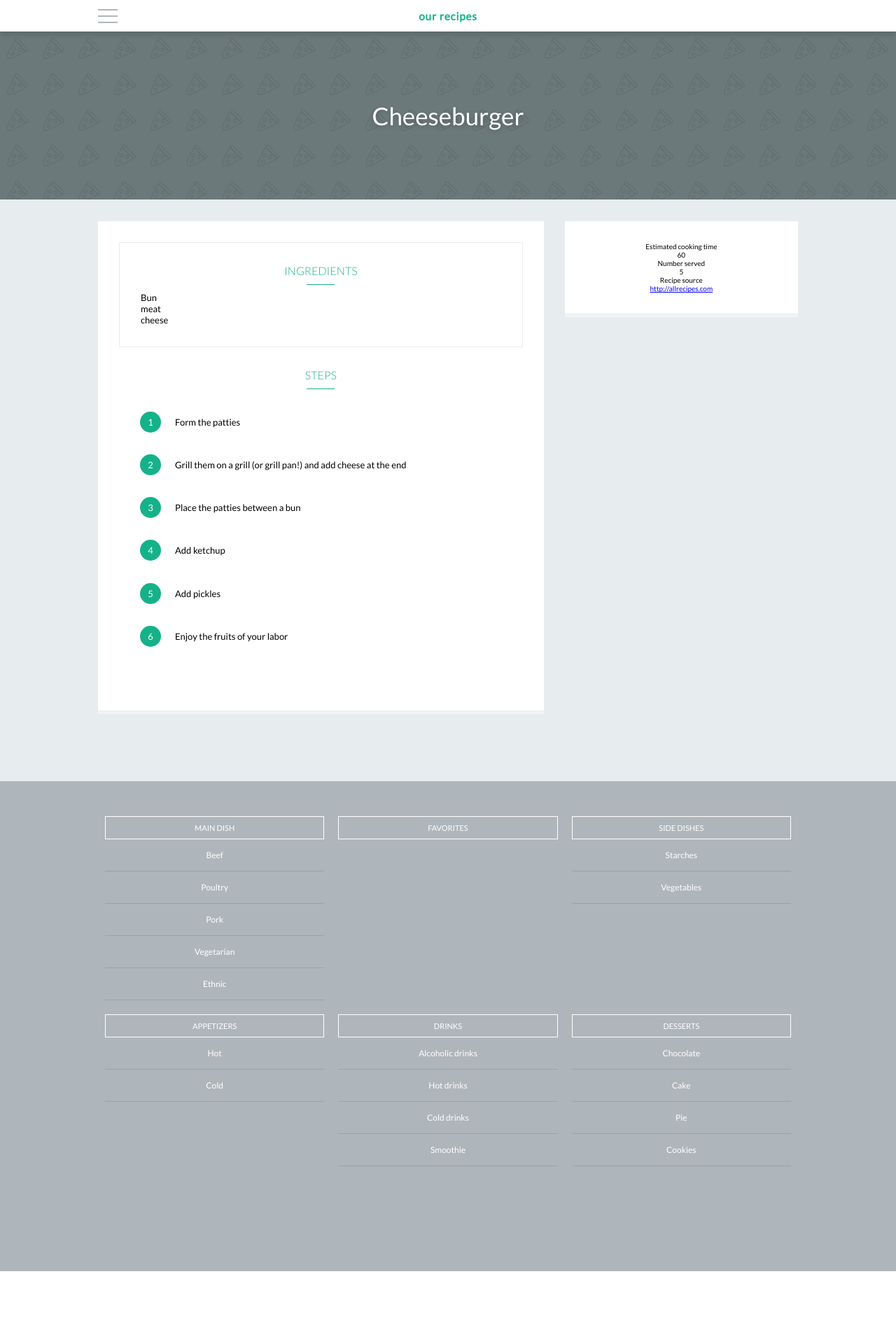
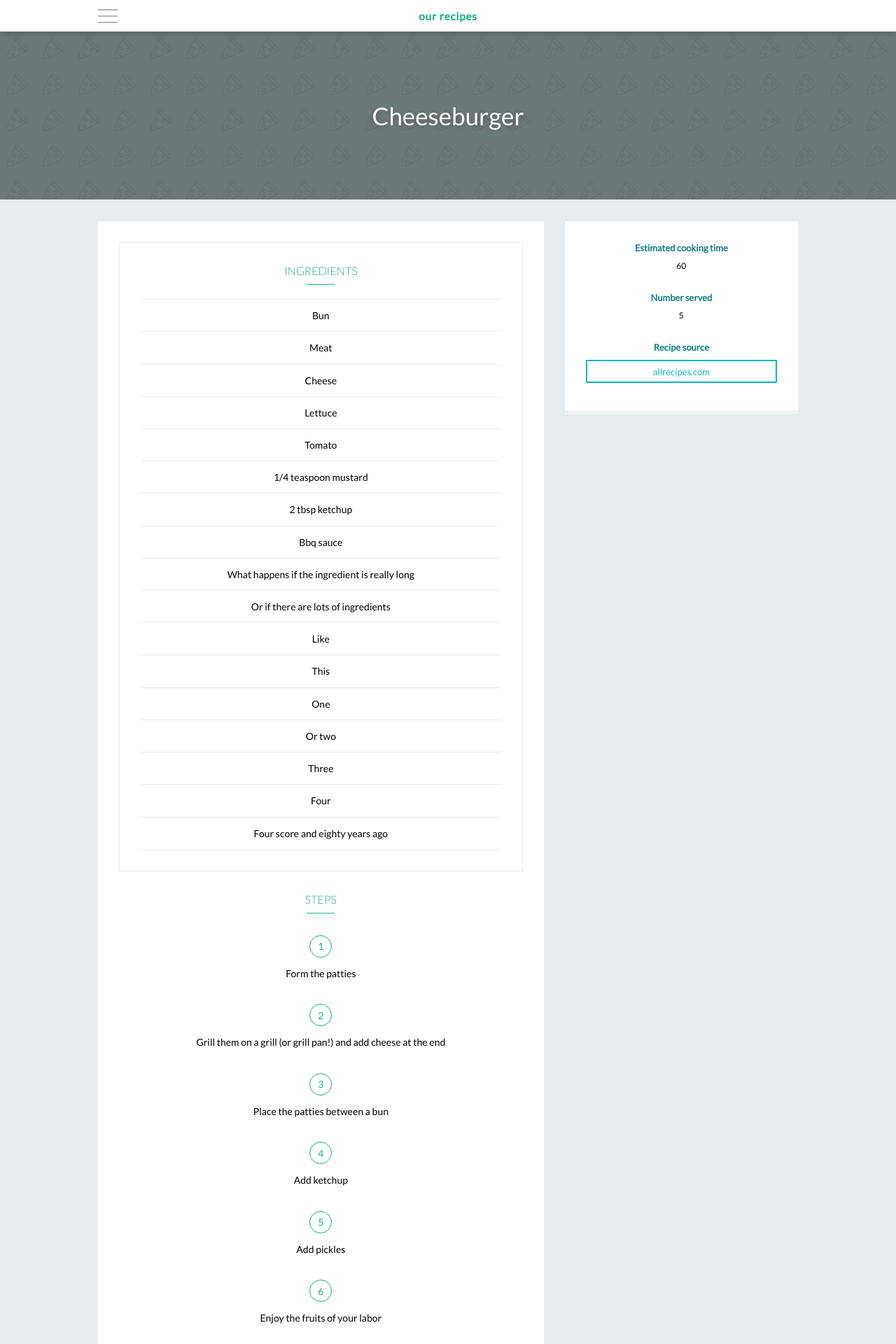
Before and after one commit to nicklemmon/recipes, a Jekyll site: the page built from _recipes/cheeseburger.md, in a window 1280 px wide. Shown: the top 1920 px of the page at 70% size. Built offline with Jekyll 4.4.1, drawn with Linux system fonts in a browser that asks for light colours; some web fonts are replaced; before the commit the page ends 1816 px from its top, so only the background shows below that.

Commit message:
General - working on styles for recipe page
Signed-off-by: Nick Lemmon <nick.lemmon@gmail.com>

```diff
--- a/_layouts/recipe.html
+++ b/_layouts/recipe.html
@@ -12,10 +12,10 @@ layout: default		# parent layout
 			<article class="Tile-recipeIngredientList">
 				<h4 class="Tile-title Tile-title--h4">Ingredients</h4>
 
-				<ul class="Tile-unorderedList">
+				<ul class="Tile-unorderedList Tile-unorderedList--ingredientList">
 				{% assign words = page.ingredients | split:"," %} {%comment%} the ingredients listed in a recipe are split by ',', then loop through to make a list item for every ingredient {%endcomment%}
 				{% for word in words %}
-					<li class="Tile-listItem">{{ word | capitalize }}</li>
+					<li class="Tile-listItem Tile-listItem--ingredient">{{ word | remove_first:' ' | capitalize }}</li>
 				{% endfor %}
 				</ul>
 
@@ -30,14 +30,18 @@ layout: default		# parent layout
 		</div> <!-- /.Tile--recipeSteps -->
 
 		<aside class="Tile Tile--recipeData">
-			<h5 class="Tile-title Tile-title--h5">Estimated cooking time</h5>
-			<p>{{ page.cooktime }}</p>
-
-			<h5 class="Tile-title Tile-title--h5">Number served</h5>
-			<p>{{ page.numserved }}</p>
-
-			<h5 class="Tile-title Tile-title--h5">Recipe source</h5>
-			<a href="{{ page.source }}">{{ page.source }}</a>
+			<div class="Tile-dataSection">
+				<h5 class="Tile-title Tile-title--h5">Estimated cooking time</h5>
+				<p class="Tile-paragraph">{{ page.cooktime }}</p>
+			</div>
+			<div class="Tile-dataSection">
+				<h5 class="Tile-title Tile-title--h5">Number served</h5>
+				<p class="Tile-paragraph">{{ page.numserved }}</p>
+			</div>
+			<div class="Tile-dataSection">
+				<h5 class="Tile-title Tile-title--h5">Recipe source</h5>
+				<a class="Tile-linkEmphasis" href="{{ page.source }}">{{ page.source | remove:"http://" | remove: "www." }}</a>
+			</div>
 		</aside> <!-- /.Tile--recipeData -->
 	</div>
 </section> <!-- /.Subcontainer -->
--- a/_recipes/cheeseburger.md
+++ b/_recipes/cheeseburger.md
@@ -13,7 +13,7 @@ numserved:		5						# number of people served by the dish
 source:			http://allrecipes.com  	# where did you find the recipe?
 
 #=== Stuff for the ingredients list ===#
-ingredients:	bun, meat, cheese		# what are the ingredients?
+ingredients:	bun, meat, cheese, lettuce, tomato, 1/4 teaspoon mustard, 2 tbsp ketchup, BBQ sauce, what happens if the ingredient is really long, or if there are lots of ingredients, like, this, one, or two, three, four, four score and eighty years ago # what are the ingredients? (separated by commas)
 ---
 
 
--- a/_sass/components/_tiles.scss
+++ b/_sass/components/_tiles.scss
@@ -24,6 +24,19 @@
 	color: $gray--dark;
 }
 
+.Tile-paragraph {
+	font-size: 1.2em;
+}
+
+.Tile-linkEmphasis {
+	color: $accent;
+	font-size: 1.3em;
+	text-decoration: none;
+	display: block;
+	padding: $spacing--xs;
+	border: .2em solid $accent;
+}
+
 .Tile-title--h4 {
 	text-transform: uppercase;
 	color: $primary;
@@ -40,6 +53,13 @@
 		background: $primary;
 	}
 }
+
+	.Tile-title--h5 {
+		font-size: 1.3em;
+		margin-bottom: $spacing--sm;
+		font-weight: 700;
+		color: $accent--dark;
+	}
 
 
 //=== Tile Review ===//
@@ -178,45 +198,51 @@
 		border: 1px solid $gray--light;
 	}
 
+	.Tile-listItem--ingredient {
+		padding: $spacing--sm;
+		text-align: center;
+		border-bottom: .1em solid $gray--light;
+		&:first-of-type {
+			margin-top: $spacing--md;
+			border-top: .1em solid $gray--light;
+		}
+	}
+
 .Tile-unorderedList,
 .Tile-steps ol {
-	font-size: 1.3rem;
+	font-size: 1.4rem;
 }
 
 .Tile-listItem {
-
+	line-height: 180%;
 }
 
 //=== Recipe Steps (Output from markdown - naming convention doesn't apply!) ===//
+
 .Tile-steps {
-
 	ol {
 		counter-reset: item;
 		li {
 			counter-increment: item;
-			@include display(flex);
-			@include align-items(center);
-			margin-bottom: $spacing--lg;
+			margin: 0 auto $spacing--lg auto;
+			max-width: 80%;
+			text-align: center;
+			line-height: 180%;
 			&:first-child {
 				margin-top: $spacing--lg;
 			}
 			&:before {
-				// content: counter(item);
-				// font-size: 3em;
-				// color: $gray;
-				// padding-right: 	$spacing--md;
-				// border-right: 	.1rem solid $gray;
-				// margin-right: 	$spacing--md;
-				// font-weight: 100;
-				content: counter(item);
 				@include display(flex);
 				@include align-items(center);
 				@include justify-content(center);
+				content: counter(item);
 				color: #FFFFFF;
-				background: $primary;
+				border: .1em solid $primary;
+				color: $primary;
 				border-radius: 50%;
-				@include size($spacing--sm*3);
-				margin-right: $spacing--md;
+				@include size(30px);
+				margin: 0 auto $spacing--sm auto;
+				max-width: 20%;
 			}
 		}
 	}
@@ -236,3 +262,10 @@
 		margin-left: 3em;
 	}
 }
+
+.Tile-dataSection {
+	&:first-of-type {
+		padding-top: 0;
+	}
+	padding: $spacing--md 0 $spacing--sm 0;
+}
```
Also changed, not shown: _sass/_vars.scss (+5 -5 lines).
